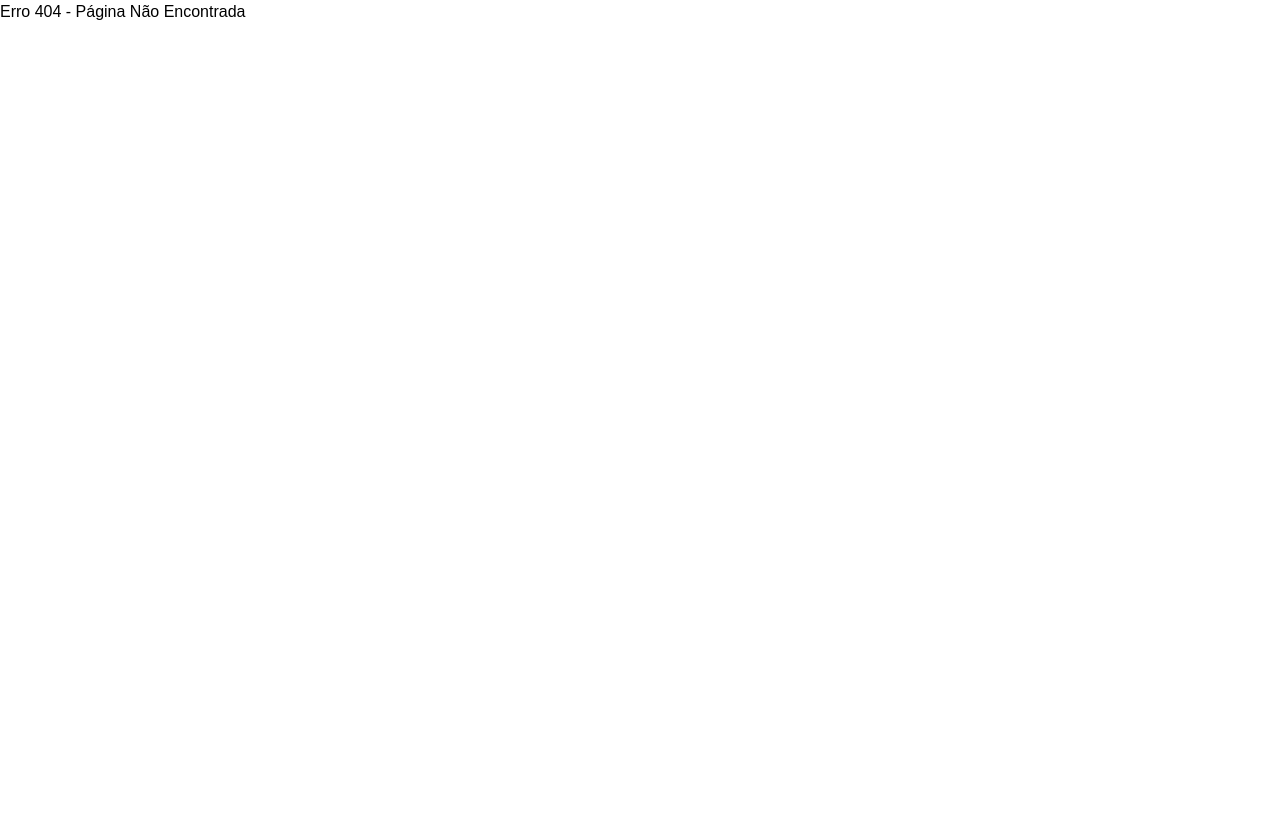
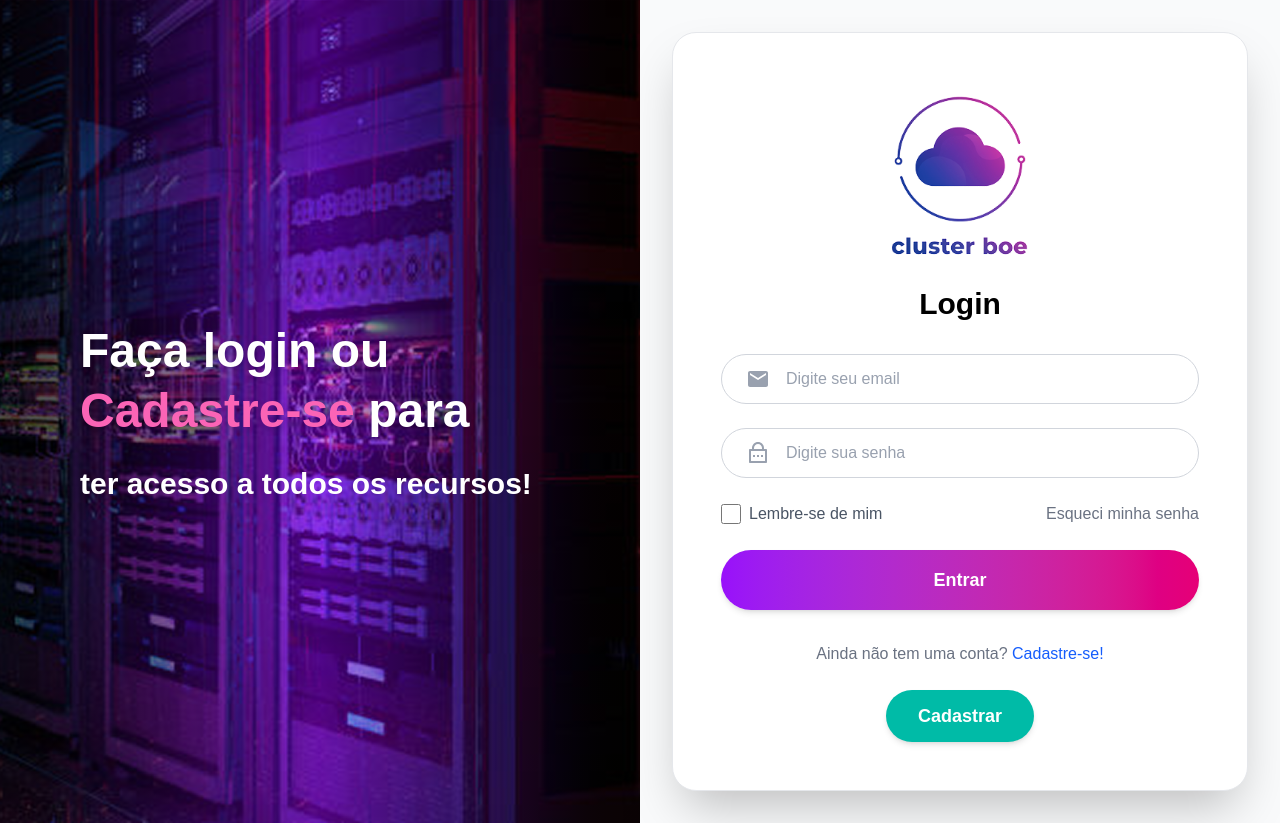
Before and after one commit to MatGonPer/cluster-boe, a React (Vite) app in the folder frontend/: page /forgot-password-confirmation in a window 1280 px wide. Before the commit this address had no page. Before the commit the page ends 800 px from the top, so only its background shows below. Built offline with nearby package versions, Linux system fonts and the light colour scheme.

Commit message:
criação do path e da arquivo

```diff
--- a/frontend/src/main.tsx
+++ b/frontend/src/main.tsx
@@ -4,6 +4,7 @@ import { createBrowserRouter, RouterProvider } from 'react-router-dom'
 
 import Register from './pages/Register.tsx'
 import Login from './pages/Login.tsx'
+import Forgot_Confirmation from './pages/Forgot_Confirmation.tsx'
 import './index.css'
 
 const router = createBrowserRouter([
@@ -21,8 +22,8 @@ const router = createBrowserRouter([
     element: <Login />,
   },
   {
-    path: "/forgot-password",
-    element: <div>Página de Recuperação de Senha (a ser feita)</div>,
+    path: "/forgot-password-confirmation",
+    element: <Forgot_Confirmation />,
   },
 ]);
 
--- /dev/null
+++ b/frontend/src/pages/Forgot_Confirmation.tsx
@@ -0,0 +1,143 @@
+import React, { useState } from 'react';
+import { useNavigate, Link } from 'react-router-dom';
+import { MdEmail } from 'react-icons/md';
+import { RiLockPasswordLine } from 'react-icons/ri';
+
+export default function Login() {
+
+    const [email, setEmail] = useState<string>('');
+    const [password, setPassword] = useState<string>('');
+    const [error, setError] = useState<string | null>(null);
+    const navigate = useNavigate();
+
+    const handleSubmit = async (event: React.FormEvent<HTMLFormElement>) => {
+        event.preventDefault();
+        setError(null);
+
+        try {
+            const response = await fetch('http://localhost:3000/api/auth/login', {
+                method: 'POST',
+                headers: { 'Content-Type': 'application/json' },
+                body: JSON.stringify({
+                    email: email.trim(),
+                    password: password.trim()
+                }),
+                credentials: 'include',
+            });
+
+            if (response.ok) {
+                console.log('Login bem-sucedido, cookie HttpOnly foi definido pelo servidor!');
+                navigate('/');
+            } else {
+                const errorData = await response.json();
+                setError(errorData.error || 'Falha no login.');
+            }
+        } catch (err) {
+            console.error('Erro de rede:', err);
+            setError('Não foi possível conectar ao servidor.');
+        }
+    };
+
+    return (
+        <div className="min-h-screen bg-white">
+            <div className="min-h-screen grid grid-cols-1 md:grid-cols-2">
+                {/* Left - imagem + marketing */}
+                <div
+                    className="hidden md:flex relative items-center h-full"
+                    style={{
+                        backgroundImage: "url('/src/assets/servidores.png')",
+                        backgroundSize: 'cover',
+                        backgroundPosition: 'center'
+                    }}
+                >
+                    <div className="absolute inset-0 bg-gradient-to-r from-black/70 via-purple-700/50 to-black/60"></div>
+                    <div className="relative z-10 px-12 lg:px-20">
+                        <h1 className="text-white font-extrabold text-4xl lg:text-5xl leading-tight drop-shadow-md">
+                            Faça login ou <span className="text-pink-400">Cadastre-se</span> para
+                        </h1>
+                        <p className="mt-6 text-white text-3xl font-bold leading-tight">ter acesso a todos os recursos!</p>
+                    </div>
+                </div>
+
+                {/* Right - card */}
+                <div className="flex items-center justify-center p-8 bg-gray-50">
+                    <div className="w-full max-w-xl bg-white rounded-3xl shadow-2xl p-12 border border-gray-200">
+                        <div className="flex flex-col items-center mb-8">
+                            <img src="/src/assets/logo.png" alt="cluster boe" className="w-40 h-auto mb-6" />
+                            <h2 className="text-3xl font-extrabold">Login</h2>
+                        </div>
+
+                        <form onSubmit={handleSubmit} className="space-y-6">
+                            <div>
+                                <label htmlFor="email" className="sr-only">Email</label>
+                                <div className="flex items-center bg-white border border-gray-300 rounded-full px-6 py-3 focus-within:ring-2 focus-within:ring-purple-400">
+                                    <div className="mr-4"><MdEmail className="w-6 h-6 text-gray-400" /></div>
+                                    <input
+                                        id="email"
+                                        type="email"
+                                        value={email}
+                                        onChange={(e) => setEmail(e.target.value)}
+                                        required
+                                        placeholder="Digite seu email"
+                                        className="w-full outline-none text-base text-gray-700 placeholder-gray-400 bg-transparent"
+                                    />
+                                </div>
+                            </div>
+
+                            <div>
+                                <label htmlFor="password" className="sr-only">Senha</label>
+                                <div className="flex items-center bg-white border border-gray-300 rounded-full px-6 py-3 focus-within:ring-2 focus-within:ring-purple-400">
+                                    <div className="mr-4"><RiLockPasswordLine className="w-6 h-6 text-gray-400" /></div>
+                                    <input
+                                        id="password"
+                                        type="password"
+                                        value={password}
+                                        onChange={(e) => setPassword(e.target.value)}
+                                        required
+                                        placeholder="Digite sua senha"
+                                        className="w-full outline-none text-base text-gray-700 placeholder-gray-400 bg-transparent"
+                                    />
+                                </div>
+                            </div>
+
+                            <div className="flex items-center justify-between text-base">
+                                <label className="inline-flex items-center gap-2 text-gray-600">
+                                    <input type="checkbox" className="h-5 w-5 text-purple-600 rounded" />
+                                    Lembre-se de mim
+                                </label>
+                                <Link to="/forgot-password" className="text-gray-500 hover:text-purple-600">
+                                    Esqueci minha senha
+                                </Link>
+                            </div>
+
+                            {error && <p className="text-base text-red-600">{error}</p>}
+
+                            <button
+                                type="submit"
+                                className="w-full py-4 rounded-full text-white font-semibold text-lg bg-gradient-to-r from-purple-600 to-pink-600 shadow-md hover:opacity-95 transition"
+                            >
+                                Entrar
+                            </button>
+                        </form>
+
+                        <div className="mt-8 text-center">
+                            <p className="text-base text-gray-500">
+                                Ainda não tem uma conta? {' '}
+                                <Link to="/register" className="font-medium text-blue-600 hover:underline">
+                                    Cadastre-se!
+                                </Link>
+                            </p>
+
+                            <Link
+                                to="/register"
+                                className="inline-block mt-6 px-8 py-3 rounded-full bg-teal-500 text-white font-semibold text-lg shadow-md hover:brightness-95"
+                            >
+                                Cadastrar
+                            </Link>
+                        </div>
+                    </div>
+                </div>
+            </div>
+        </div>
+    );
+}
```
